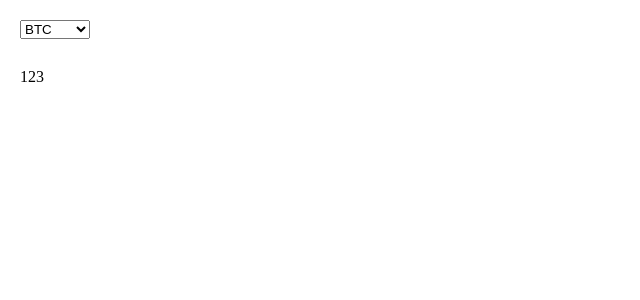
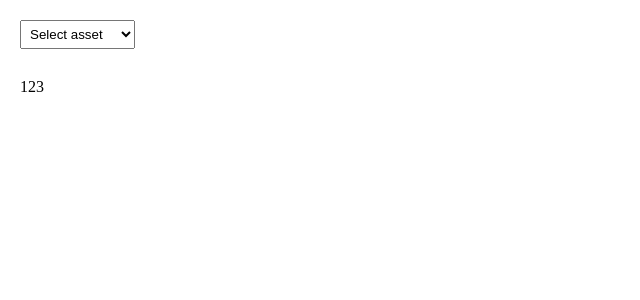
Before and after one commit to webdevboy/btc-nestjs-test, a React (Create React App) app in the folder ui/: page / in a window 1280 px wide. Shown: the top 300 px of the page, without its empty margins (0-640 px from the left). Built offline with nearby package versions, Linux system fonts and the light colour scheme.

Commit message:
update app select view

```diff
--- a/ui/src/App.tsx
+++ b/ui/src/App.tsx
@@ -17,9 +17,10 @@ function App() {
 
   return (
     <div className="app">
-      <select className="app__select" onChange={changeSelectOption}>
-        <option>BTC</option>
-        <option>ETH</option>
+      <select placeholder="ASD" className="app__select" onChange={changeSelectOption}>
+        <option value="" selected disabled hidden>Select asset</option>
+        <option value="BTC">BTC</option>
+        <option value="ETH">ETH</option>
       </select>
       <div className="app__price">123</div>
     </div>
--- a/ui/src/assets/styles/main.scss
+++ b/ui/src/assets/styles/main.scss
@@ -7,7 +7,8 @@ button, select {
 .app {
   padding: 20px;
   .app__select {
-    min-width: 70px;
+    min-width: 100px;
     margin-bottom: 30px;
+    padding: 5px 15px 5px 5px;
   }
 }
```
